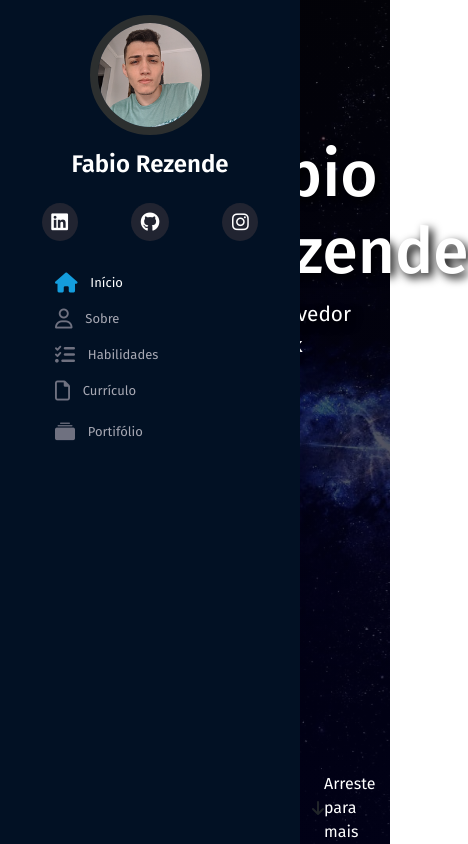
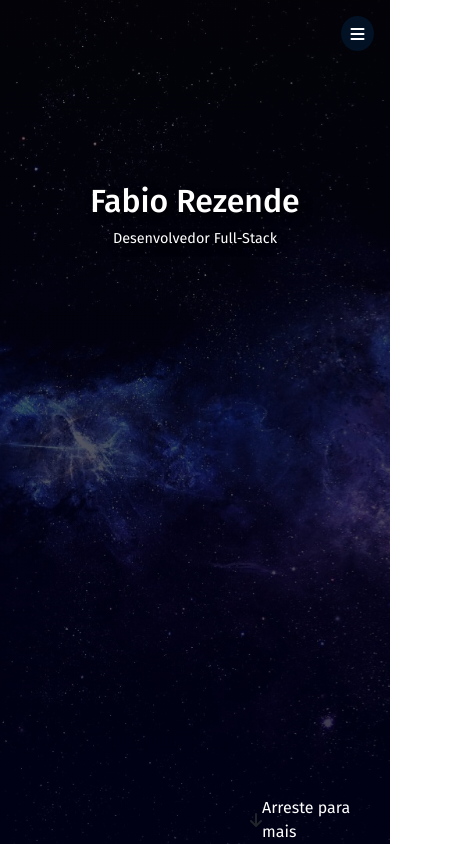
Before and after one commit to Rezende-Fabio/Rezende-Fabio.github.io, a plain HTML site: page index.html in a window 390 px wide. Shown: the whole page, 468 px wide, since content can reach past the window. Drawn offline with nearby package versions, Linux system fonts and the light colour scheme.

Commit message:
responsive menu added

```diff
--- a/css/style.css
+++ b/css/style.css
@@ -13,7 +13,7 @@ html, body{
     bottom: 0;
     background-color: #021124;
     overflow-y: auto;
-    width: 300px;
+    width: 250px;
     transition: all ease-in-out 0.5s;
     padding: 0 15px;
     z-index: 9997;
@@ -96,7 +96,7 @@ html, body{
 }
 
 #main{
-    margin-left: 300px;
+    margin-left: 250px;
 }
 
 section#inicio{
@@ -130,3 +130,52 @@ section#inicio div#arraste a{
     text-decoration: none;
     color: #ffffff;
 }
+
+i.menu-mobile{
+    position: fixed;
+    background-color: #021124;
+    color: #ffffff;
+    right: 1rem;
+    top: 1rem;
+    padding: .6rem;
+    display: none;
+    justify-content: center;
+    align-items: center;
+    text-align: center;
+    font-size: 1rem;
+    border-radius: 50%;
+    cursor: pointer;
+    z-index: 10;
+}
+
+.menu-nav-active{
+    overflow: hidden;
+}
+
+.menu-nav-active #header{
+    left: 0;
+}
+
+@media (max-width: 1024px) {
+    #header {
+        left: -250px;
+    }
+
+    i.menu-mobile{
+        display: flex;
+    }
+
+    section#inicio h2{
+        font-size: 2rem;
+    }
+
+    section#inicio span#subtitle{
+        margin-right: 0;
+        font-size: 0.9rem;
+    }
+
+    #main{
+        margin-left: 0;
+    }
+
+}
--- a/index.html
+++ b/index.html
@@ -15,6 +15,9 @@
 </head>
 
 <body>
+
+    <i class="fa-solid fa-bars menu-mobile"></i>
+
     <aside id="header">
         <section class="profile">
             <img src="./assets/img/Fabio_Rezende.png" alt="Foto do Fabio">
@@ -77,6 +80,7 @@
         </section>
     </main>
 
+    <script src="./js/script.js"></script>
     <script src="https://cdn.jsdelivr.net/npm/@popperjs/core@2.9.2/dist/umd/popper.min.js"></script>
     <script src="https://cdn.jsdelivr.net/npm/bootstrap@5.0.2/dist/js/bootstrap.min.js"></script>
     <script src="https://ajax.googleapis.com/ajax/libs/jquery/3.6.1/jquery.min.js"></script>
--- /dev/null
+++ b/js/script.js
@@ -0,0 +1,11 @@
+/* Abre e fecha menu */
+
+const menu = document.querySelector('.menu-mobile');
+const body = document.querySelector('body');
+
+menu.addEventListener('click', () => {
+    menu.classList.contains("fa-bars")
+     ? menu.classList.replace("fa-bars","fa-xmark")
+     : menu.classList.replace("fa-xmark","fa-bars");
+    body.classList.toggle("menu-nav-active");
+});
```
